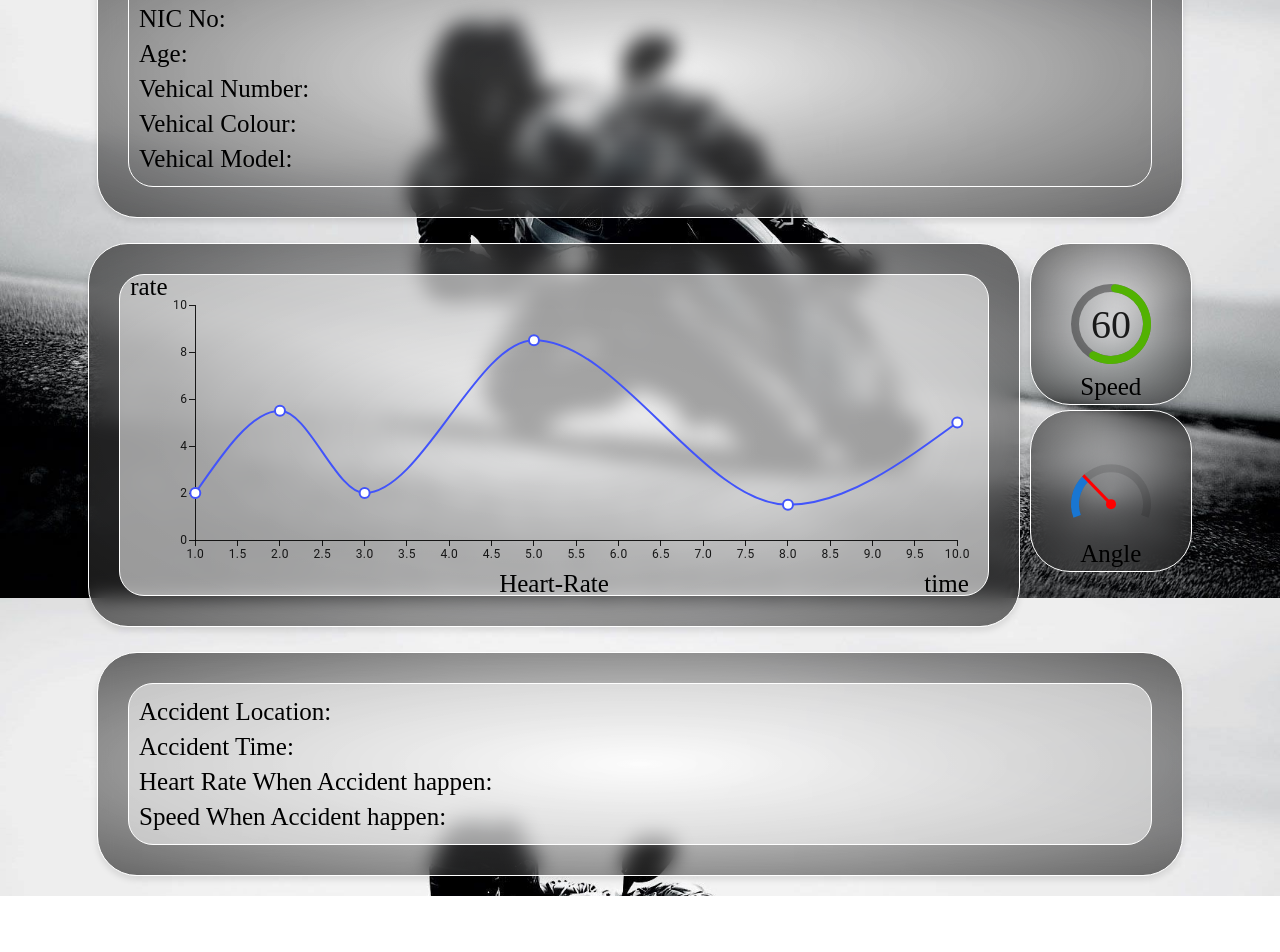
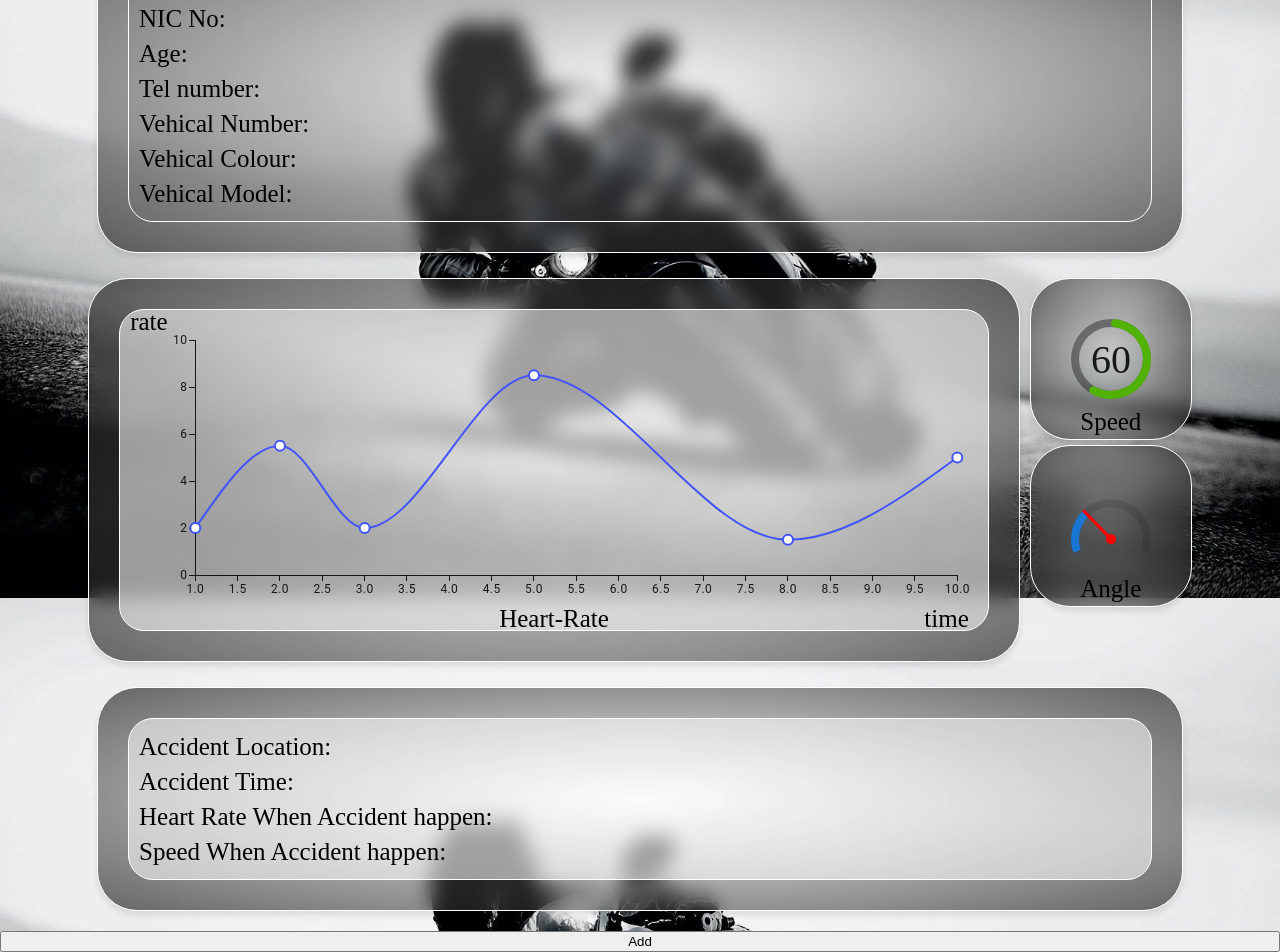
Before and after one commit to uvindusl/HNDSE-IOT-CW-2025, a React (Vite) app in the folder Smart-Helmet-WebSite/: page / in a window 1280 px wide. Shown: the part 202-1154 px from the top of the page. Before the commit the page ends 1098 px from the top, so only its background shows below. Built offline with nearby package versions, Linux system fonts and the light colour scheme; no server answers; the database is empty; a web font is replaced by a local one.

Commit message:
added rider tel number

```diff
--- a/Smart-Helmet-WebSite/src/App.jsx
+++ b/Smart-Helmet-WebSite/src/App.jsx
@@ -24,9 +24,9 @@ function App() {
     //data array
     const data = [
       {
-        Activated_Day: "25-06-24",
-        H_Id: "h00002",
-        User_ID: "u00002",
+        Activated_Day: "25-06-25",
+        H_Id: "h00006",
+        User_ID: "u00008",
       },
     ];
 
@@ -77,9 +77,9 @@ function App() {
       </div>
       <AccidentDetailsCard />
       {/* test addActivationData function working correctly */}
-      {/* <button type="submit" className="btn" onClick={addActivationData}>
+      <button type="submit" className="btn" onClick={addActivationData}>
         Add
-      </button> */}
+      </button>
     </>
   );
 }
--- a/Smart-Helmet-WebSite/src/Components/RiderDetailsCard.jsx
+++ b/Smart-Helmet-WebSite/src/Components/RiderDetailsCard.jsx
@@ -7,6 +7,8 @@ function RiderDetailsCard() {
         <span className="rider-txt">NIC No: </span>
         <br></br>
         <span className="rider-txt">Age: </span>
+        <br></br>
+        <span className="rider-txt">Tel number: </span>
         <br></br>
         <span className="rider-txt">Vehical Number: </span>
         <br></br>
```
